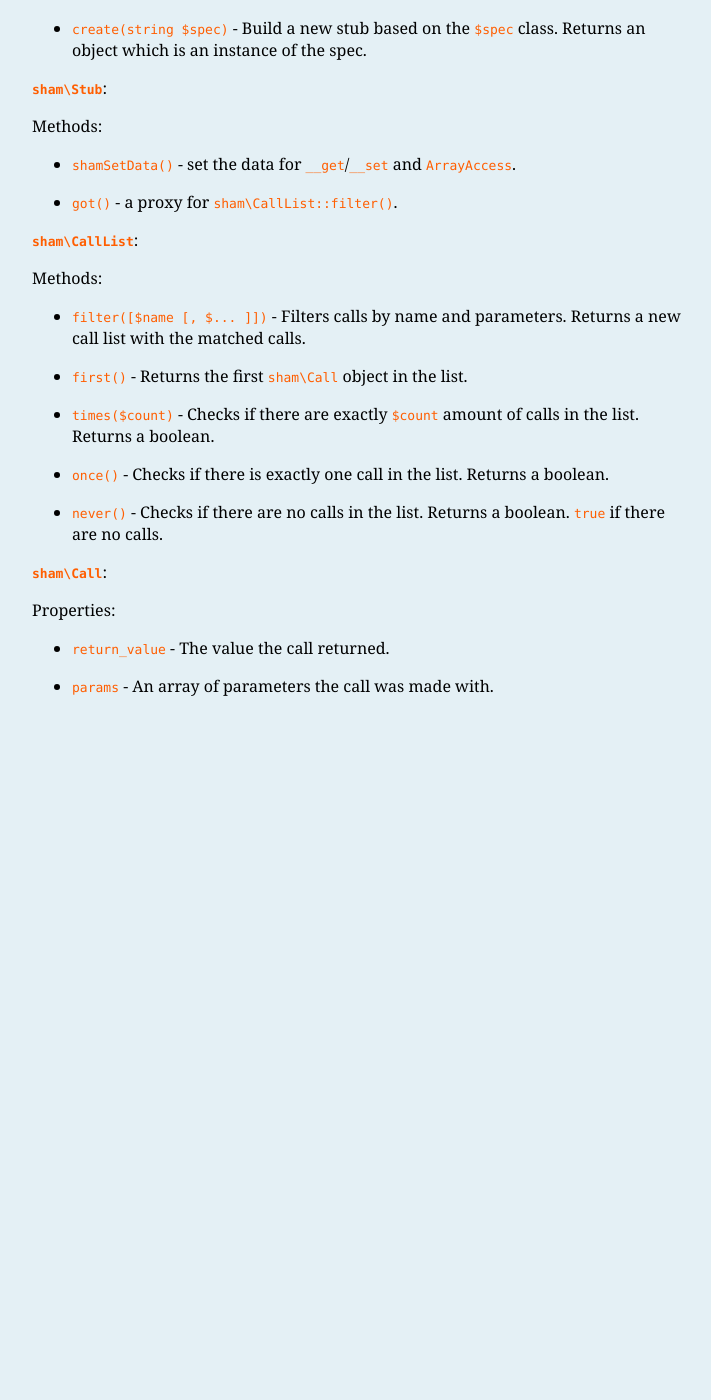
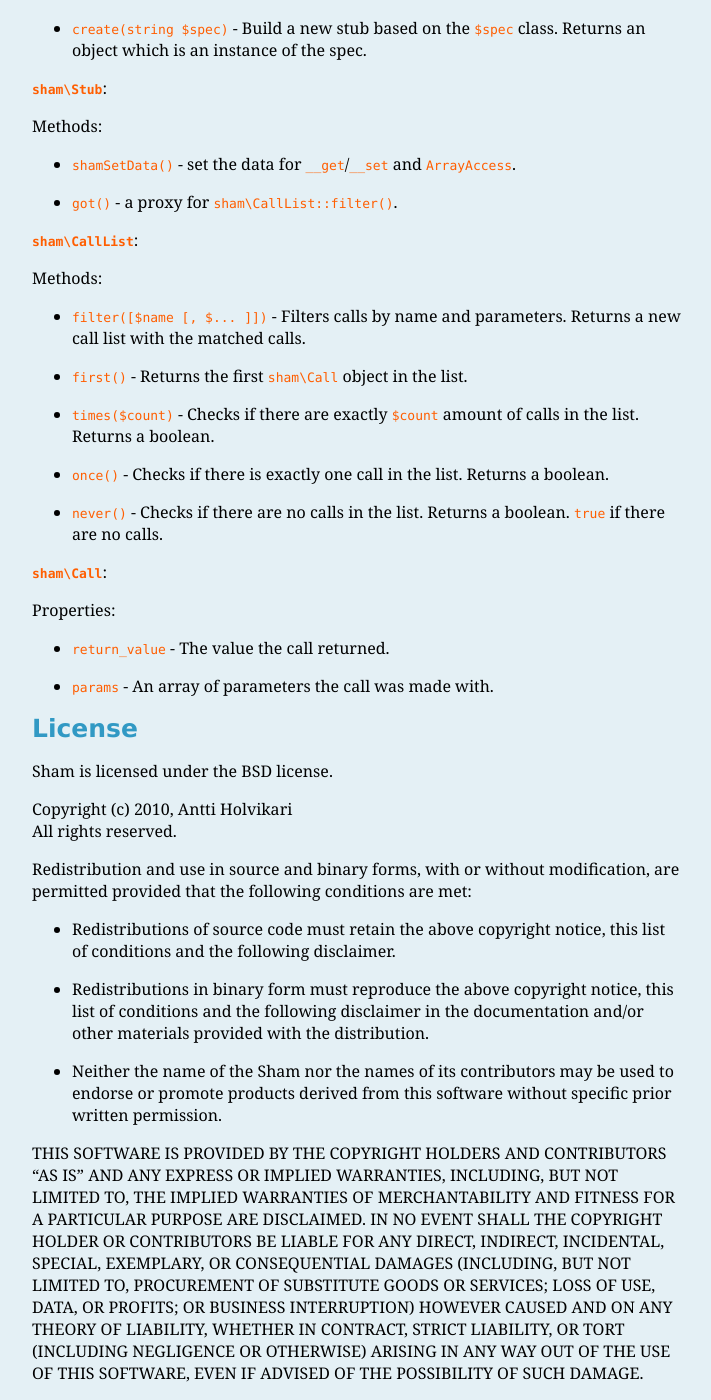
Before and after one commit to anttih/Sham, a Jekyll site: the page built from index.md, in a window 1280 px wide and 1400 px high, scrolled down 5427 px. Shown: the whole window, without its empty margins (283-994 px from the left). Built offline with Jekyll 4.4.1, drawn with Linux system fonts in a browser that asks for light colours; nearby versions of some CDN libraries; Markdown is read by kramdown in place of the engine named in the settings; before the commit the page ends 6140 px from its top, so only the background shows below that; some of the changed text lies outside the part shown.

Commit message:
A few typo fixes and license

```diff
--- a/index.md
+++ b/index.md
@@ -190,7 +190,7 @@ Stubs can be serialized and unserialized. Sham records both `__sleep` and
     $waken->got('__sleep')->once(); // true
     $waken->got('__wakeup')->once(); // true
 
-Stubbed method return values are preserved, but side effects and exceptions are
+Stubbed method return values and exceptions are preserved but side effects are
 not. This is because they are implemented with anonymous functions and PHP
 can't serialize those.
 
@@ -338,3 +337,35 @@ Properties:
 * `return_value` - The value the call returned.
 
 * `params` - An array of parameters the call was made with.
+
+# <a name="license" href="#license">License</a>
+
+Sham is licensed under the BSD license.
+
+Copyright (c) 2010, Antti Holvikari
+All rights reserved.
+
+Redistribution and use in source and binary forms, with or without
+modification, are permitted provided that the following conditions are met:
+
+* Redistributions of source code must retain the above copyright notice, this
+list of conditions and the following disclaimer.
+
+* Redistributions in binary form must reproduce the above copyright notice, this
+list of conditions and the following disclaimer in the documentation and/or
+other materials provided with the distribution.
+
+* Neither the name of the Sham nor the names of its contributors may be
+used to endorse or promote products derived from this software without specific
+prior written permission.
+
+THIS SOFTWARE IS PROVIDED BY THE COPYRIGHT HOLDERS AND CONTRIBUTORS "AS IS"
+AND ANY EXPRESS OR IMPLIED WARRANTIES, INCLUDING, BUT NOT LIMITED TO, THE
+IMPLIED WARRANTIES OF MERCHANTABILITY AND FITNESS FOR A PARTICULAR PURPOSE ARE
+DISCLAIMED. IN NO EVENT SHALL THE COPYRIGHT HOLDER OR CONTRIBUTORS BE LIABLE
+FOR ANY DIRECT, INDIRECT, INCIDENTAL, SPECIAL, EXEMPLARY, OR CONSEQUENTIAL
+DAMAGES (INCLUDING, BUT NOT LIMITED TO, PROCUREMENT OF SUBSTITUTE GOODS OR
+SERVICES; LOSS OF USE, DATA, OR PROFITS; OR BUSINESS INTERRUPTION) HOWEVER
+CAUSED AND ON ANY THEORY OF LIABILITY, WHETHER IN CONTRACT, STRICT LIABILITY,
+OR TORT (INCLUDING NEGLIGENCE OR OTHERWISE) ARISING IN ANY WAY OUT OF THE USE
+OF THIS SOFTWARE, EVEN IF ADVISED OF THE POSSIBILITY OF SUCH DAMAGE.
```
Also changed, not shown: other parts of index.md (+1 -2 lines).
